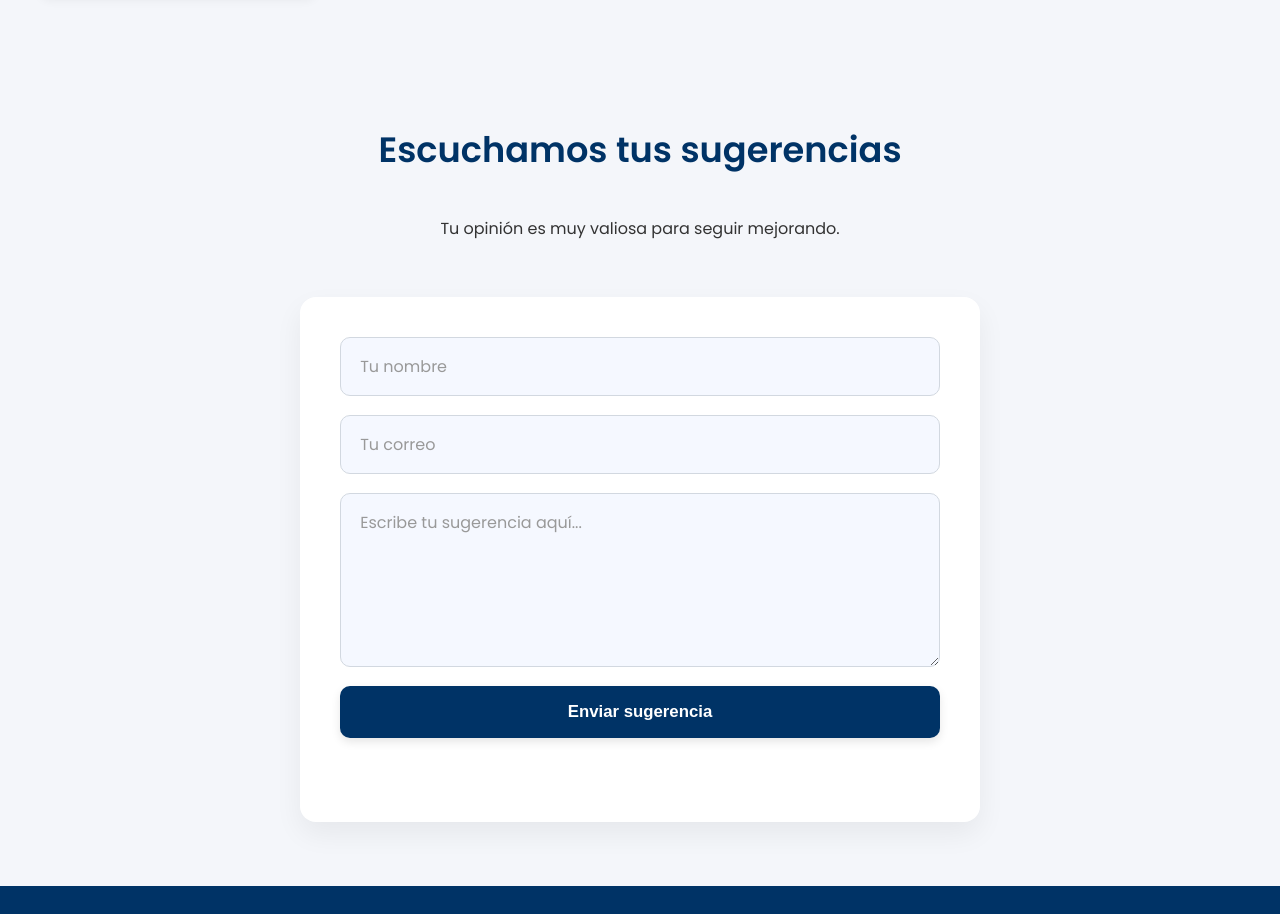
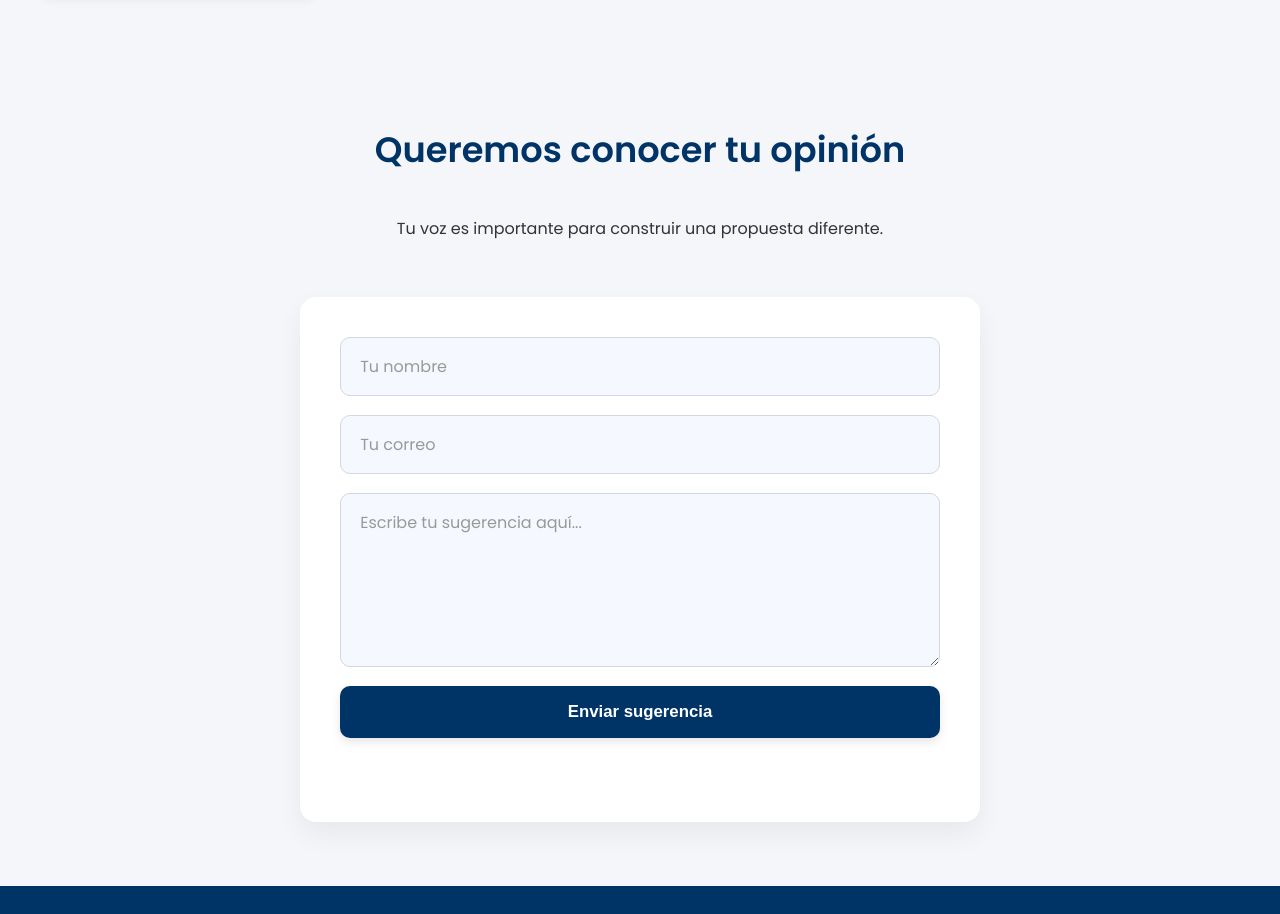
Before and after one commit to InTec-SE/InTec, a plain HTML site: page index.html in a window 1280 px wide. Shown: the part 3404-4318 px from the top of the page. Drawn offline with Linux system fonts and the light colour scheme.

Commit message:
index.html

```diff
--- a/index.html
+++ b/index.html
@@ -149,9 +149,9 @@
 </div>
 
 
-  <section id="sugerencias" class="section">
-  <h2>Escuchamos tus sugerencias</h2>
-  <p>Tu opinión es muy valiosa para seguir mejorando.</p>
+<section id="sugerencias" class="section">
+  <h2>Queremos conocer tu opinión</h2>
+  <p>Tu voz es importante para construir una propuesta diferente.</p>
 
   <form id="form-sugerencias" class="suggestion-form">
     <input type="text" name="nombre" placeholder="Tu nombre" required>
```
